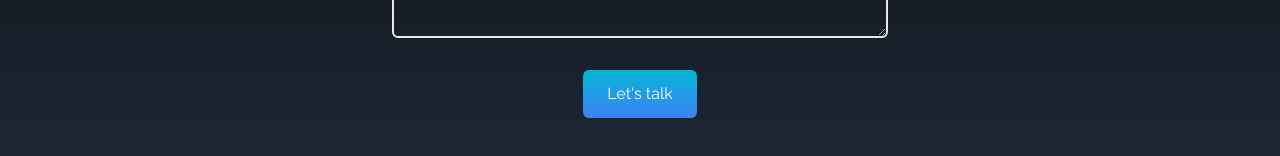
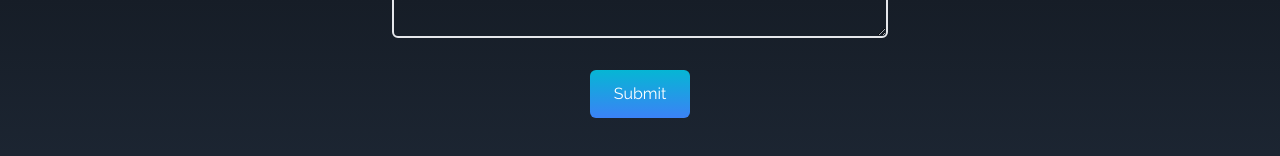
Before and after one commit to Mansi-Gupta11/portfolio, a React (Create React App) app: page / in a window 1280 px wide. Shown: the part 3768-3924 px from the top of the page. Built offline with nearby package versions, Linux system fonts and the light colour scheme; the HTML template or start-up script is replaced by a standard one.

Commit message:
contacts

```diff
--- a/src/components/Contact.jsx
+++ b/src/components/Contact.jsx
@@ -40,7 +40,7 @@ const Contact = () => {
             ></textarea>
 
             <button className="text-white bg-gradient-to-b from-cyan-500 to-blue-500 px-6 py-3 my-8 mx-auto flex items-center rounded-md hover:scale-110 duration-300">
-              Let's talk
+              Submit
             </button>
           </form>
         </div>
```
